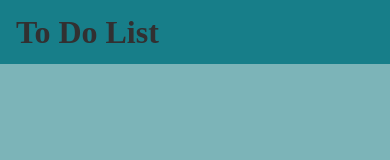
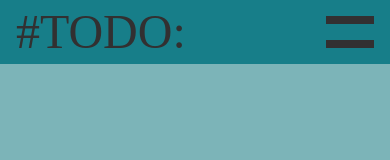
Before and after one commit to yona13/to-do-list, a website built with webpack: page dist/index.html in a window 390 px wide. Built offline with nearby package versions, Linux system fonts and the light colour scheme.

Commit message:
Working on Responsive Web Design, because I want to use this as an app on my phone

```diff
--- a/src/css/style.css
+++ b/src/css/style.css
@@ -19,10 +19,6 @@ body {
     background-color: var(--blue-grey);
 }
 
-h1 {
-    margin: 0;
-}
-
 .nav {
     display: flex;
     flex-direction: row;
@@ -32,10 +28,59 @@ h1 {
     background-color: var(--teal);
 }
 
-.nav > * {
+.logo {
+    font-size: 3rem;
     margin-left: 1rem;
 }
 
-@media screen and (min-width: 1000px) {
-    .container {}
+.sidebar-button {
+    display: none;
+    cursor: pointer;
+    color: inherit;
+    margin-right: 1rem;
 }
+
+.bar1, .bar2 {
+    width: 3rem;
+    height: 0.5rem;
+    margin: 1rem 0;
+    background-color: var(--grey);
+    transition: 0.4s;
+}
+
+.change .bar1 {
+    transform: translate(0, 0.75rem) rotate(-45deg);
+}
+
+.change .bar2 {
+    transform: translate(0, -0.75rem) rotate(45deg);
+}
+
+.main {
+    display: grid;
+    grid-template-columns: 1fr 3fr;
+    grid-template-areas: "sidebar content";
+}
+
+.content, .sidebar {
+    height: calc(100vh - 4rem);
+}
+
+.content {
+    grid-area: content;
+}
+
+.sidebar {
+    grid-area: sidebar;
+    background-color: var(--aquamarine);
+}
+
+@media (max-width: 550px) {
+    .sidebar-button {
+        display: inline-block;
+    }
+
+    .main {
+        display: flex;
+    }
+}
--- /dev/null
+++ b/src/js/ToDoList.js
@@ -0,0 +1,9 @@
+export default class ToDoList {
+    constructor (name) {
+        this.name = name;
+    }
+
+    get name () { return this._name; }
+
+    set name (value) { this._name = value; }
+};
--- a/src/js/layout.js
+++ b/src/js/layout.js
@@ -14,20 +14,73 @@ export default class Layout {
 
     set nav (elem) { this._nav = elem; }
 
+    get main () { return this._main; }
+
+    set main (elem) { this._main = elem; }
+
+    get content () { return this._content; }
+
+    set content (elem) { this._content = elem; }
+
+    get sidebar () { return this._sidebar; }
+
+    set sidebar (elem) { this._sidebar = elem; }
+
     #buildNavPanel () {
         this.nav = document.createElement("div");
         this.nav.classList.add("nav");
 
-        // Add Title
-        const navTitle = document.createElement("h1");
-        navTitle.textContent = "To Do List";
-        this.nav.appendChild(navTitle);
+        // Add Logo
+        const logo = document.createElement("div");
+        // logo.textContent = String.fromCharCode(10004);
+        logo.textContent = "#TODO:"
+        logo.classList.add("logo");
+        this.nav.appendChild(logo);
+
+        // Add Sidebar button
+        const sbCont = document.createElement("div");
+        sbCont.classList.add("sidebar-button");
+        sbCont.addEventListener("click", (e) => {
+            sbCont.classList.toggle("change");
+            // if (this.sidebar.style.display === "block")
+            //     this.sidebar.style.display = "none";
+            // else
+            //     this.sidebar.style.display = "block"
+        });
+
+        for (var i = 1; i < 3; i++) {
+            const barN = document.createElement("div");
+            barN.classList.add(`bar${i}`);
+            sbCont.appendChild(barN);
+        }
+        this.nav.appendChild(sbCont);
 
         this.container.appendChild(this.nav);
+    }
+
+    #buildMainElement () {
+        this.main = document.createElement("div");
+        this.main.classList.add("main");
+
+        // Add Content to Main Div
+        this.content = document.createElement("div");
+        this.content.classList.add("content");
+        this.main.appendChild(this.content);
+
+        // Add Sidebar to Main Div
+        this.sidebar = document.createElement("div");
+        this.sidebar.classList.add("sidebar");
+        this.main.appendChild(this.sidebar);
+
+        // Add to Container
+        this.container.appendChild(this.main);
     }
 
     render () {
         // Build Navigation Panel
         this.#buildNavPanel();
+
+        // Build Main Element
+        this.#buildMainElement();
     }
 };
--- a/webpack.config.js
+++ b/webpack.config.js
@@ -29,7 +29,7 @@ module.exports = {
     },
     plugins: [
         new HtmlWebpackPlugin({
-            title: "To-Do List"
+            title: "#TODO:"
         }),
     ],
 };
```
Also changed, not shown: dist/index.bundle.js, dist/index.html, dist/layout.bundle.js.
